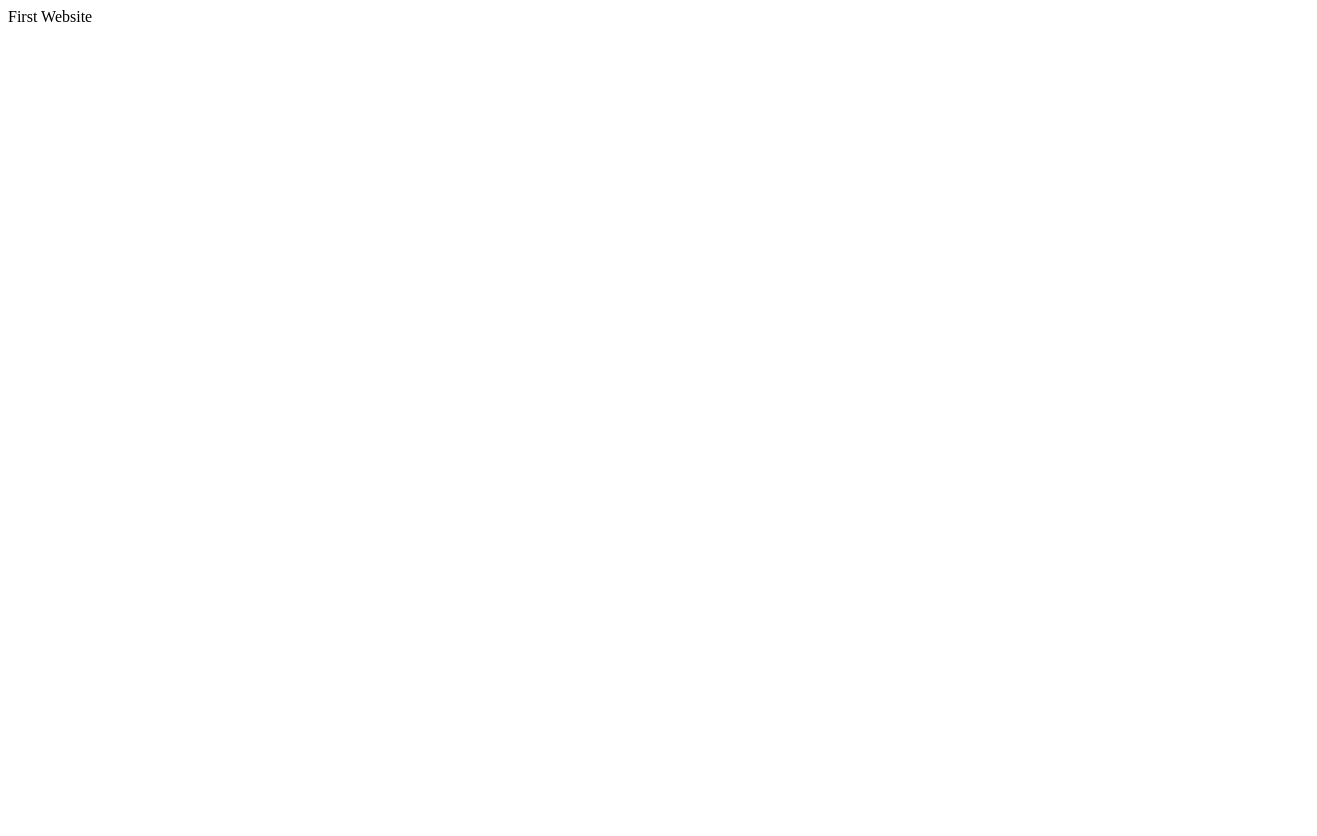
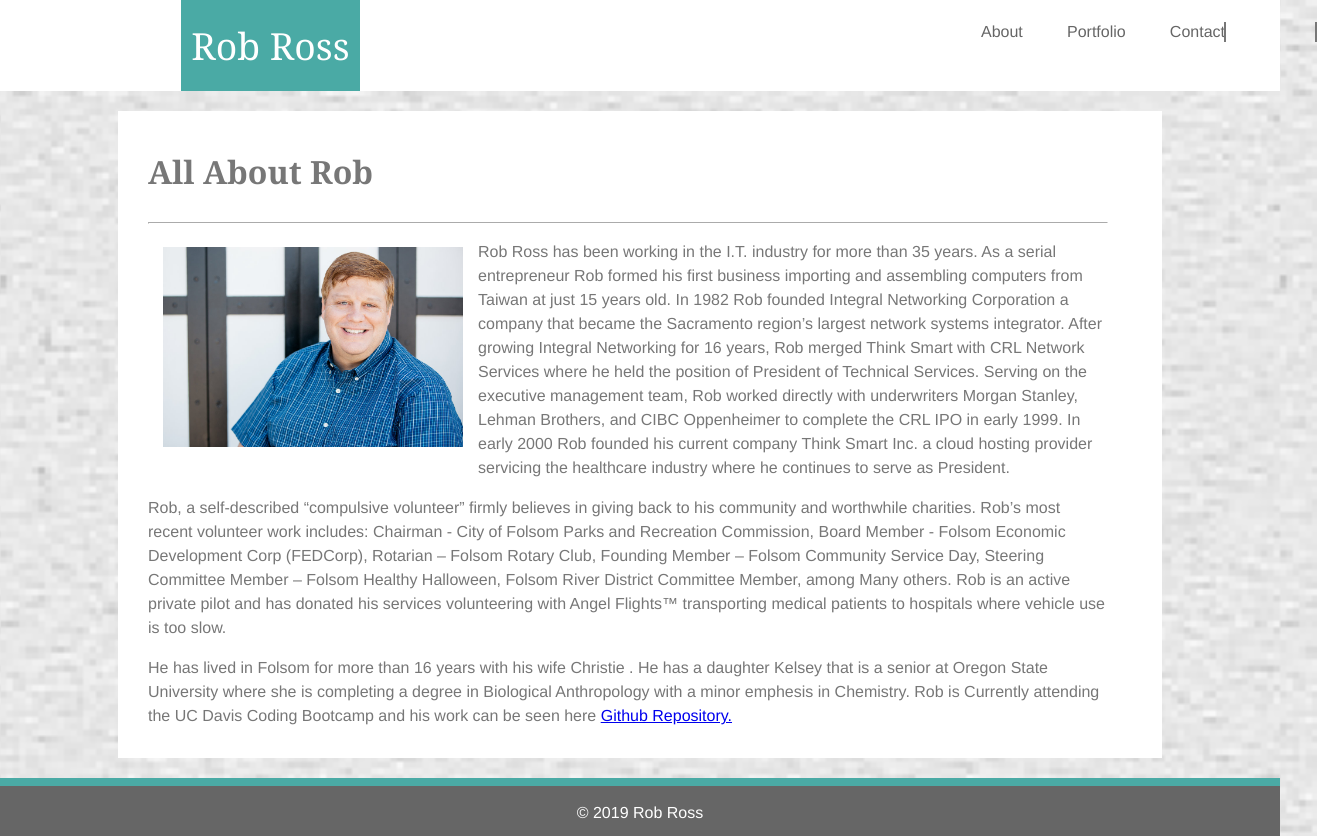
Before and after one commit to Sidetrack-CA/Sidetrack-CA.github.io, a plain HTML site: page index.html in a window 1280 px wide. Shown: the whole page, 1317 px wide, since content can reach past the window. Before the commit the page ends 800 px from the top, so only its background shows below. Drawn offline with Linux system fonts and the light colour scheme.

Commit message:
completed portfolio project week 1

```diff
--- /dev/null
+++ b/assets/css/style.css
@@ -0,0 +1,146 @@
+.clearfix::after {
+    content: "";
+    display: block;
+    clear: both;
+  }
+body {
+    background-image: url(../images/beige_paper.png);
+    background-size: cover;
+    font-family: Georgia, 'Times New Roman', Times, serif;
+    color: #333333;
+    margin: 0px;
+    padding: 0px;
+}
+#contact a {
+    color: #666;
+    font-family: Arial, Helvetica, sans-serif;
+    padding: 0px 15px;
+}
+header {
+    background-color: #ffffff;
+    border: #cccccc;
+    border-width: 5px;
+    padding: 20px;
+}
+#StyledLine {
+    border-width: 1px;
+    border-color: #fff;
+}
+#top {
+    font-size: 28pt;
+    font-family: Georgia, 'Times New Roman', Times, serif;
+    padding: 20px 10px;
+    background-color: #4aaaa5;
+    color: #fff;
+    margin: 0px 0px 0px 13%;
+    width: 180px;
+    text-decoration: none;
+}
+#menu {
+    float: right;
+    padding: 0px 15px;
+    color: #666;
+}
+#menu a {
+    text-decoration: none;
+    color: #666;
+    font-family: 'Franklin Gothic Medium', 'Arial Narrow', Arial, sans-serif;
+    font-size: 12pt;
+    padding: 0px 20px;
+}
+#v-line1 {
+    border-left: 2px solid #777777;
+    height: 20px;
+    position: absolute;
+    top: 22px;
+    left: 1224px;
+}
+#v-line2 {
+    border-left: 2px solid #777;
+    height: 20px;
+    position: absolute;
+    top: 22px;
+    left: 1315px;
+}
+h2 {
+    font-size: 24pt;
+    font-family: Georgia, 'Times New Roman', Times, serif;
+}
+.container {
+    max-width: 1024px;
+    margin: 20px auto;
+    background: #fff;
+    padding: 10px;
+}
+p {
+    font-family: 'Franklin Gothic Medium', 'Arial Narrow', Arial, sans-serif;
+}
+#main-bio {
+    font-family: 'Franklin Gothic Medium', 'Arial Narrow', Arial, sans-serif;
+    width: 960px;
+    line-height: 1.5;
+    margin: 20px;
+    color: #777777;
+
+}
+#contact-info {
+    width: 30%;
+}
+#bio-image {
+    float: left;
+    width: 300px;
+    height:  200px;
+    margin: 0px;
+    padding: 15px;
+}
+html, body {
+    height: 100%;
+    margin: 0;
+}
+#button {
+    background-color: #4aaaa5;
+    font-size: 14pt;
+    padding: 5px;
+    color: #fff;
+}
+.footer-wrapper {
+    border-top: 8px solid #4aaaa5;
+    min-height: 50px;
+    margin-bottom: -50px;
+    background-color: #666;
+}
+.footer-wrapper,
+.push {
+    height: 50px;
+}
+.footer {
+    background-color: #666;
+    color: #fff;
+    vertical-align: top;
+    text-align: center;
+    font-family: 'Franklin Gothic Medium', 'Arial Narrow', Arial, sans-serif;
+}
+#portfolio-img {
+    width: 75%;
+    height: auto;
+}
+#portfolio-block1 {
+    position: absolute;
+    top: 384px;
+    left: 259px;
+    height: 25px;
+    width: 235px;
+    background-color: #4aaaa5;
+    color: #fff;
+    text-align: center;
+}
+#portfolio-block2 {
+    position: absolute;
+    top: 384px;
+    left: 604px;
+    height: 25px;
+    width: 235px;
+    background-color: #4aaaa5;
+    color: #fff;
+    text-align: center;
+}
--- a/index.html
+++ b/index.html
@@ -4,9 +4,52 @@
     <meta charset="UTF-8">
     <meta name="viewport" content="width=device-width, initial-scale=1.0">
     <meta http-equiv="X-UA-Compatible" content="ie=edge">
-    <title>Document</title>
+    <link rel="stylesheet" type="text/css" href="assets/css/style.css">
+    <!-- <link rel="stylesheet" type="text/css" href="assets/css/style (conflicted copy 2019-03-10 170200).css"> -->
+
+    <title>Rob Ross Bio</title>
 </head>
 <body>
-    First Website
+
+     <!-- Site Header-->
+    <header>
+            <a id="top" href="#">Rob Ross</a>
+            <!-- The Menu will also go in here -->
+            <div id="menu">
+                <a href="index.html">About</a>
+                <a href="portfolio.html">Portfolio</a>
+                <a href="contact.html">Contact</a>
+            </div>
+            <div id="v-line1"></div>
+            <div id="v-line2"></div>
+    </header>
+
+
+<div class="container">
+
+    <!-- Sectio 1: Bio -->
+<section id="main-bio">
+    <h2>All About Rob</h2>
+    <hr id="StyledLine">
+
+    <!-- Image With Link -->
+    <img id="bio-image" src="assets/images/Rob_headshot.jpg" alt="Pic of Rob">
+
+<!-- Paragraph with embedded link -->
+<p>Rob Ross has been working in the I.T. industry for more than 35 years.  As a serial entrepreneur Rob formed his first business importing and assembling computers from Taiwan at just 15 years old.  In 1982 Rob founded Integral Networking Corporation a company that became the Sacramento region’s largest network systems integrator.  After growing Integral Networking for 16 years, Rob merged Think Smart with CRL Network Services where he held the position of President of Technical Services. Serving on the executive management team, Rob worked directly with underwriters Morgan Stanley, Lehman Brothers, and CIBC Oppenheimer to complete the CRL IPO in early 1999.  In early 2000 Rob founded his current company Think Smart Inc. a cloud hosting provider servicing the healthcare industry where he continues to serve as President.</p>
+<p>Rob, a self-described “compulsive volunteer” firmly believes in giving back to his community and worthwhile charities.  Rob’s most recent volunteer work includes: Chairman - City of Folsom Parks and Recreation Commission, Board Member - Folsom Economic Development Corp (FEDCorp), Rotarian – Folsom Rotary Club, Founding Member – Folsom Community Service Day, Steering Committee Member – Folsom Healthy Halloween, Folsom River District Committee Member, among Many others.  Rob is an active private pilot and has donated his services volunteering with Angel Flights&trade; transporting medical patients to hospitals where vehicle use is too slow.</p>
+<p>He has lived in Folsom for more than 16 years with his wife Christie .  He has a daughter Kelsey that is a senior at Oregon State University where she is completing a degree in Biological Anthropology with a minor emphesis in Chemistry. Rob is Currently attending the UC Davis Coding Bootcamp and his work can be seen here <a href="https://github.com/Sidetrack-CA/Sidetrack-CA.github.io.git">Github Repository.</a></p>
+</section>
+</div>
+
+        <!-- Section 3: Footer -->
+
+        <div class="footer-wrapper">
+            <div class="push"></div>
+        </div>
+        <footer class="footer"><br>&copy; 2019 Rob Ross
+        </footer>
+
+
 </body>
 </html>
```
Also changed, not shown: contact.html (added, +47 -0 lines), portfolio.html (added, +49 -0 lines), assets/images/PlanetInvaders-raw.jpg (added), assets/images/PlanetInvaders.jpg (added), assets/images/PlanetInvaders.svg (added), assets/images/Rob_headshot.jpg (added), assets/images/SushiGrab-raw.jpg (added), assets/images/SushiGrab.jpg (added), assets/images/SushiGrab.svg (added), assets/images/beige_paper.png (added), 2 other files.
